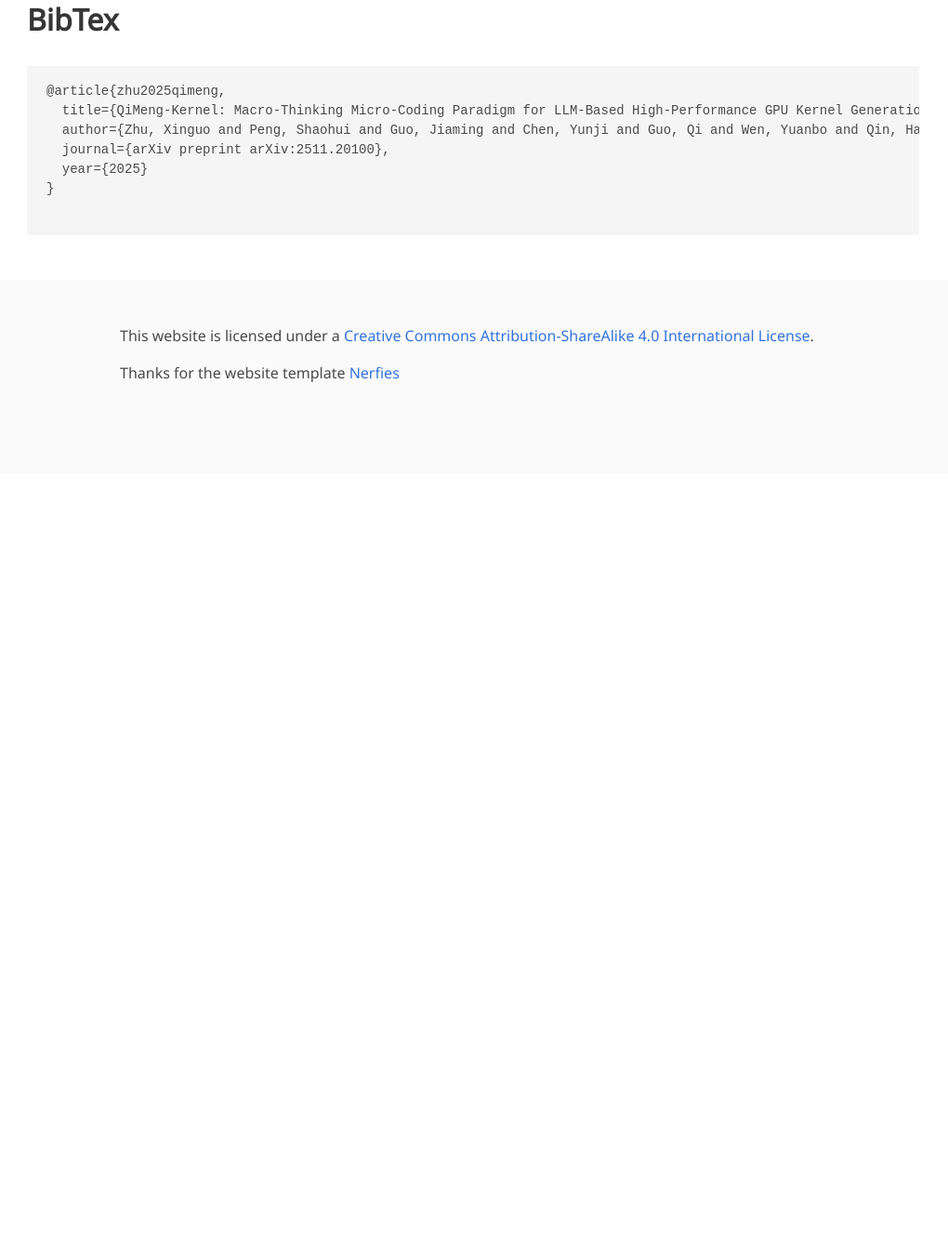
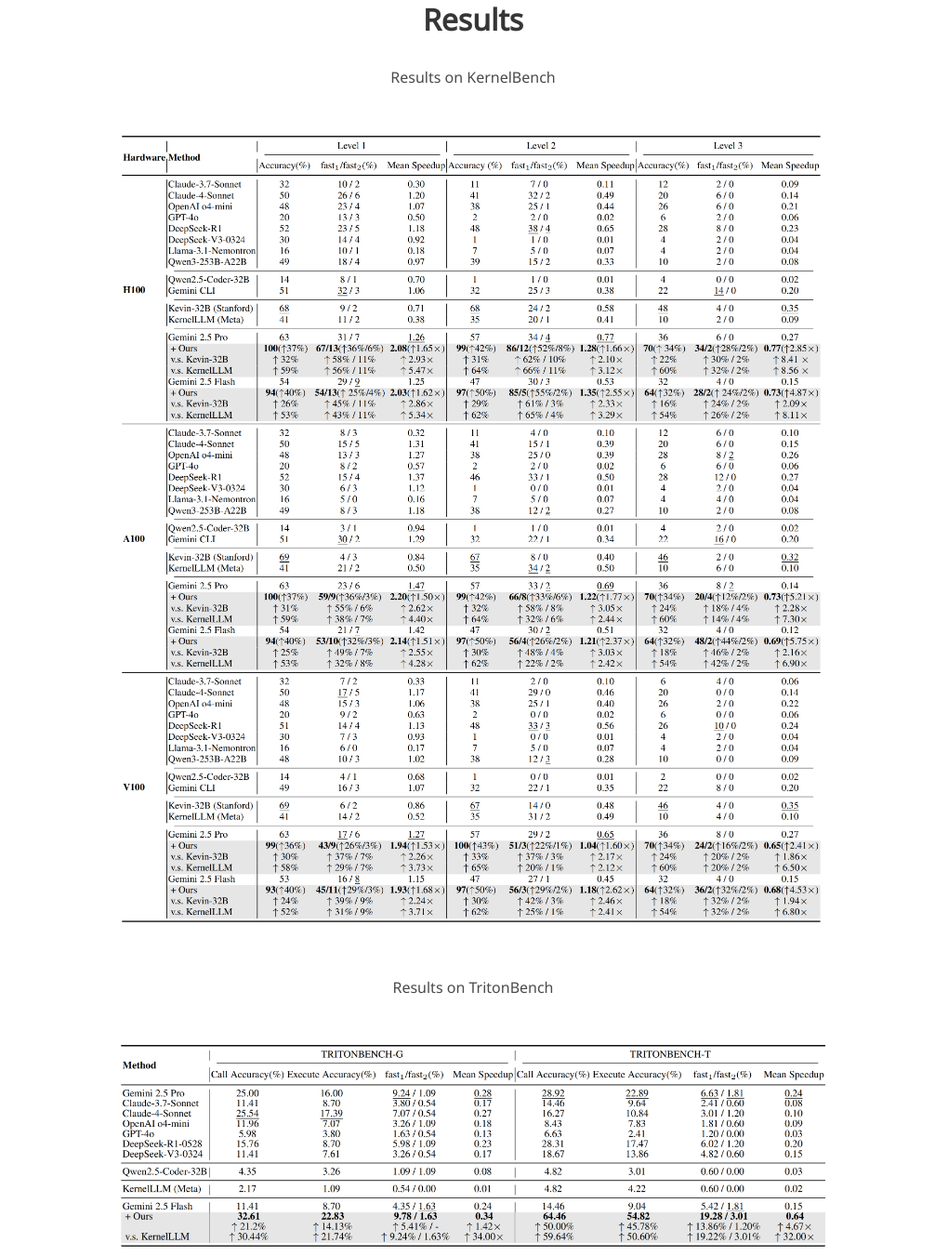
Before and after one commit to QiMeng-IPRC/QiMeng-Kernel, a plain HTML site: page docs/index.html in a window 1280 px wide. Shown: the part 1866-3217 px from the top of the page at 93% size, without its empty margins (131-1151 px from the left). Before the commit the page ends 2375 px from the top, so only its background shows below. Drawn offline with nearby package versions, Linux system fonts and the light colour scheme; some icons are missing; a web font is replaced by a local one.

Commit message:
web: add results png

```diff
--- a/docs/index.html
+++ b/docs/index.html
@@ -194,9 +194,26 @@
   </section>
 
   <section class="section">
+    <!-- Results -->
     <div class="container is-max-desktop">
+    <div class="columns is-centered has-text-centered">
+        <div class="column is-four-fifths">
+          <h2 class="title is-3" style="margin-bottom: 2rem;">Results</h2>
+          <div>Results on KernelBench</div>
+          <div class="has-text-centered" style="margin: 3rem 0;">
+            <img src="./static/images/result-kernelbenchv0.png">
+          </div>
+          <div>Results on TritonBench</div>
+          <div class="has-text-centered" style="margin: 3rem 0;">
+            <img src="./static/images/result-tritonbench.png">
+          </div>
+        </div>
+      </div>`
+    </div>
+  </section>
 
-
+  <section class="section">
+    <div class="container is-max-desktop">
       <div class="container content is-max-desktop">
         <h2 class="title is-3" style="margin-bottom: 2rem;"> BibTex </h2>
         <pre style="margin-top: 1rem;">
```
Also changed, not shown: docs/static/images/result-kernelbenchv0.png (added), docs/static/images/result-tritonbench.png (added).
